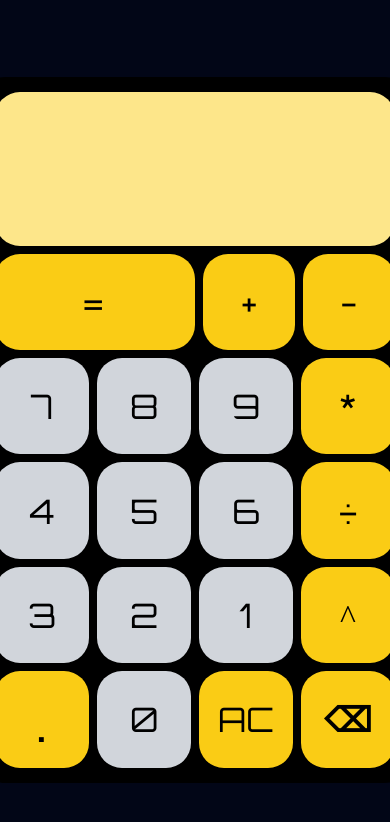
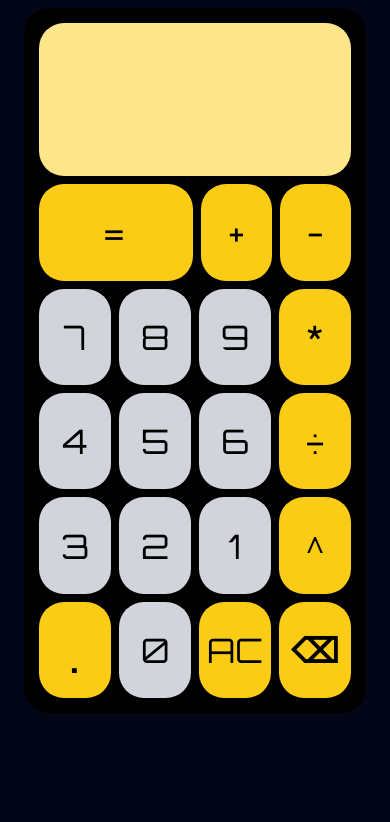
Before and after one commit to giorgi568/calculator, a plain HTML site: page index.html in a window 390 px wide. Drawn offline with Linux system fonts and the light colour scheme.

Commit message:
made it more responsive

```diff
--- a/index.html
+++ b/index.html
@@ -12,7 +12,7 @@
 </head>
 <body>
 
-        <div class="container">
+
             <div class="calculator">
                 <div class="display"></div>
                 <div class="firstRow rows">
@@ -44,8 +44,6 @@
                     <button class="clear operator"> AC </button>
                     <button class="backspace operator">⌫</button>
                 </div>
-
-        </div>
     <script src="calculator.js"></script>
 </body>
 </html>
--- a/styles.css
+++ b/styles.css
@@ -4,13 +4,15 @@ body{
   font-family: Arial, Helvetica, sans-serif;
   font-size: 40px;
   align-items: center;
-  height: 100vh;
+  /* height: 100vh; */
+  /* width: 100vw; */
   background-color: #020617;
 }
 
 .calculator{
-    width: 80vh;
-    max-width: 400px;
+    width: 80vw;
+    /* min-width: 70vw; */
+    max-width: 350px;
     height: 80vh;
     padding: 15px;
     display: flex;
@@ -70,11 +72,11 @@ body{
 .zero{
     width: 25%;
 }
-.container{
+/* .container{
     display: flex;
     flex-direction: column;
 
-}
+} */
 .display{
     display: flex;
     box-sizing: border-box;
@@ -127,6 +129,6 @@ button{
     color: black;
   }
 }
-.backspace{
+.backspace, .exponentiation{
   font-weight: 600;
 }
```
